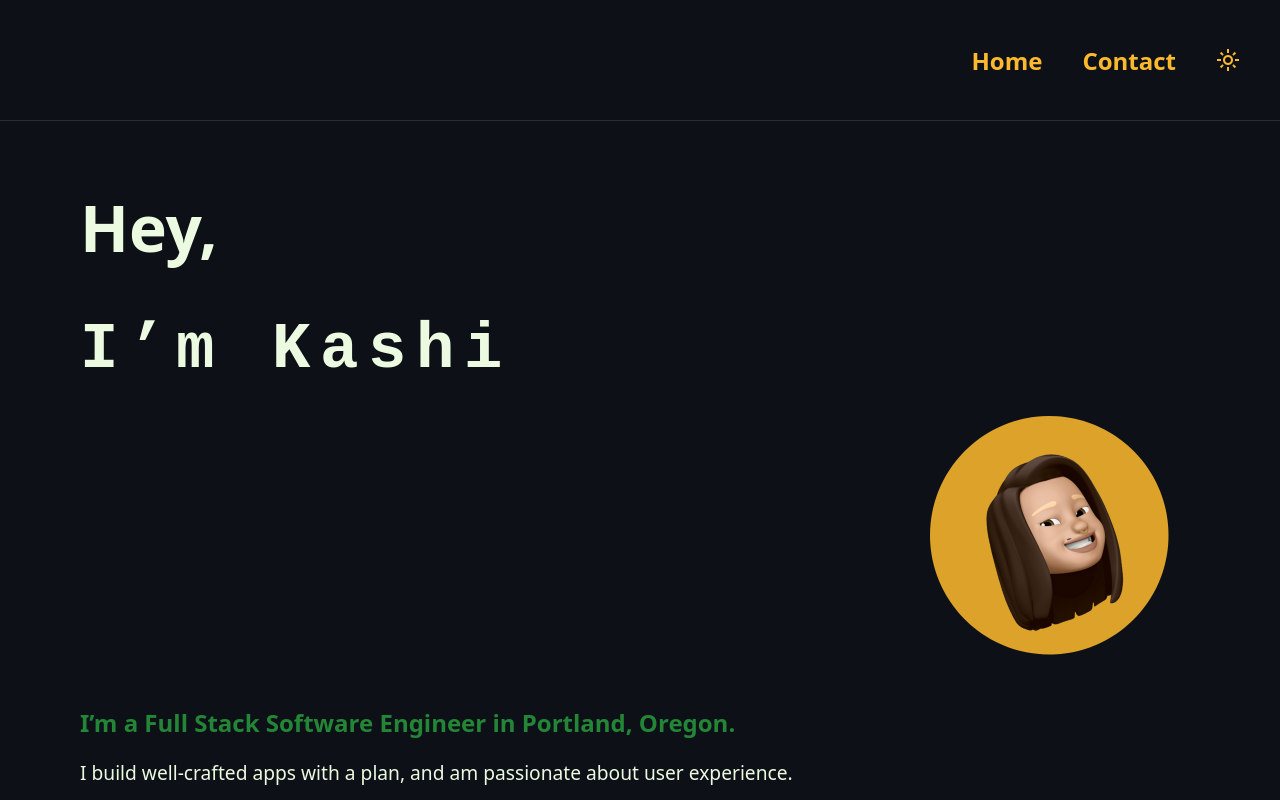
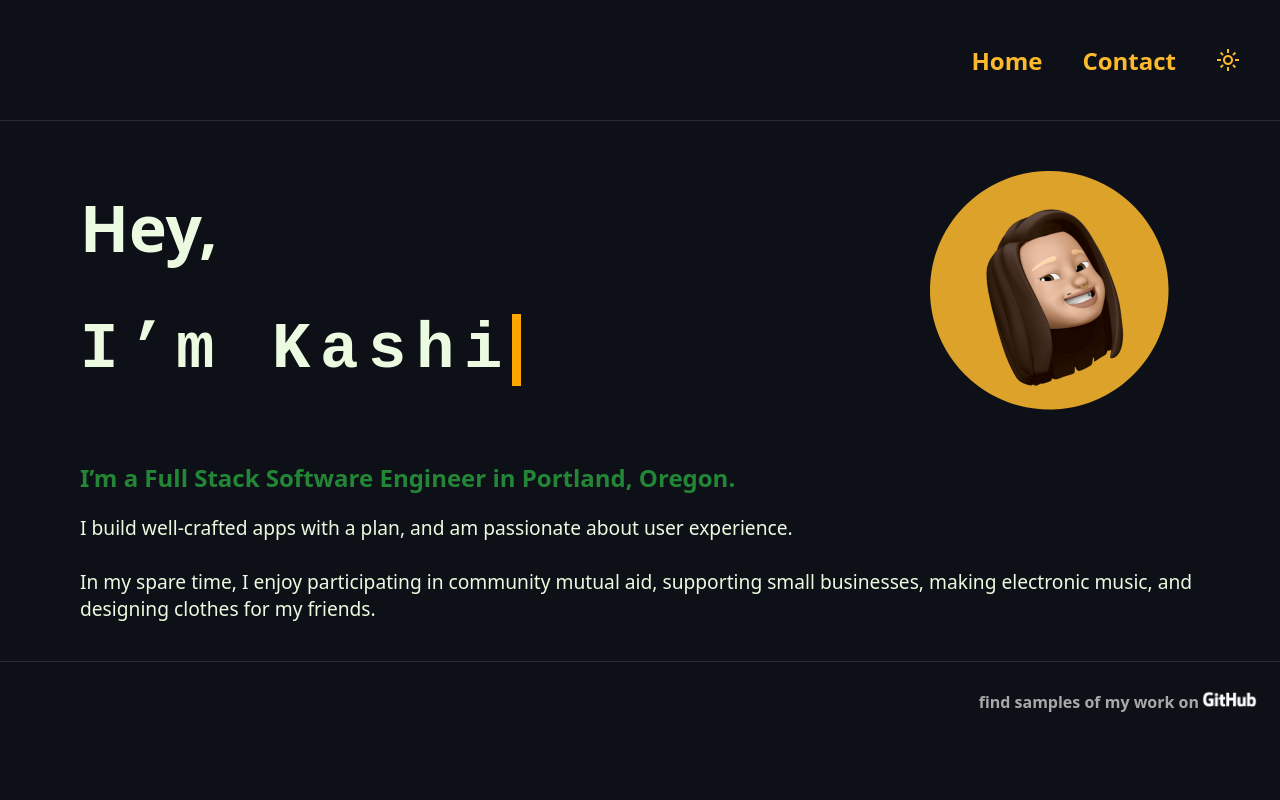
Before and after one commit to kashitamang/personal-portfolio, a React (Create React App) app: page / in a window 1280 px wide. Shown: the top 800 px of the page. Built offline with nearby package versions, Linux system fonts and the light colour scheme.

Commit message:
adjusting formatting of HomePage

```diff
--- a/src/components/HomePage/HomePage.jsx
+++ b/src/components/HomePage/HomePage.jsx
@@ -5,11 +5,11 @@ import avatar from '../../assets/avatar.jpg';
 export default function HomePage() {
   return (
     <div className={styles.HomePage}>
-      <div className={styles.Greeting}>
-        <h1>Hey,</h1>
-        <h1 className={styles.TypeWriter}> I&rsquo;m Kashi</h1>
-      </div>
       <div className={styles.AvatarContainer}>
+        <div className={styles.Greeting}>
+          <h1>Hey,</h1>
+          <h1 className={styles.TypeWriter}> I&rsquo;m Kashi</h1>
+        </div>
         <img
           src={avatar}
           alt="apple memoji of a person with a medium skintone and shoulder length brown hair smiling"
--- a/src/components/HomePage/HomePage.module.scss
+++ b/src/components/HomePage/HomePage.module.scss
@@ -27,7 +27,7 @@
     @media (min-width: 760px) {
       display: flex;
       flex-direction: row;
-      justify-content: flex-end;
+      justify-content: space-between;
     }
 
     // mobile
```
Lines whose indentation alone changed are shown as unchanged.
